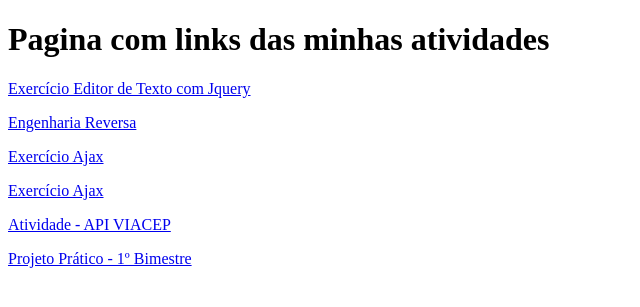
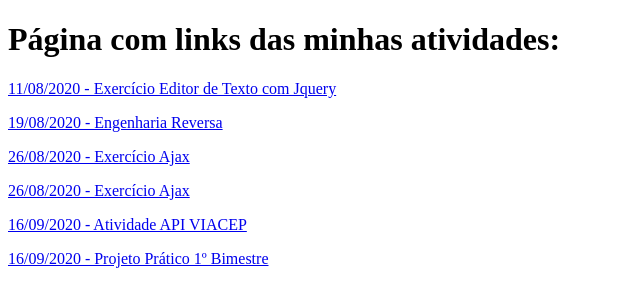
Before and after one commit to guidi1401/atividades, a PHP site: page / in a window 1280 px wide. Shown: the top 307 px of the page, without its empty margins (0-640 px from the left). Run offline with PHP 8.4, Linux system fonts and the light colour scheme.

Commit message:
Atualização index

```diff
--- a/index.php
+++ b/index.php
@@ -5,12 +5,12 @@
 		<title>Organizando atividades WEB</title>
 	</head>
 	<body>
-		<p> <h1> Pagina com links das minhas atividades </h1> </p>
-		<p> <a href="20200811/index.php"> Exercício Editor de Texto com Jquery </a> </p>
-		<p> <a href="20200819/index.php"> Engenharia Reversa </a> </p>
-		<p> <a href="20200826_individual/exercicio_ajax.php"> Exercício Ajax </a> </p>
-		<p> <a href="20200826/index.php"> Exercício Ajax</a> </p>
-		<p> <a href="20200916/form.php"> Atividade - API VIACEP </a> </p>
-		<p> <a href="projeto/grupoB.php"> Projeto Prático - 1º Bimestre </a> </p>
+		<p> <h1> Página com links das minhas atividades: </h1> </p>
+		<p> <a href="20200811/index.php"> 11/08/2020 - Exercício Editor de Texto com Jquery </a> </p>
+		<p> <a href="20200819/index.php"> 19/08/2020 - Engenharia Reversa </a> </p>
+		<p> <a href="20200826_individual/exercicio_ajax.php"> 26/08/2020 - Exercício Ajax </a> </p>
+		<p> <a href="20200826/index.php"> 26/08/2020 - Exercício Ajax</a> </p>
+		<p> <a href="20200916/form.php"> 16/09/2020 - Atividade API VIACEP </a> </p>
+		<p> <a href="projeto/grupoB.php"> 16/09/2020 - Projeto Prático 1º Bimestre </a> </p>
 	</body>
 </html>
```
